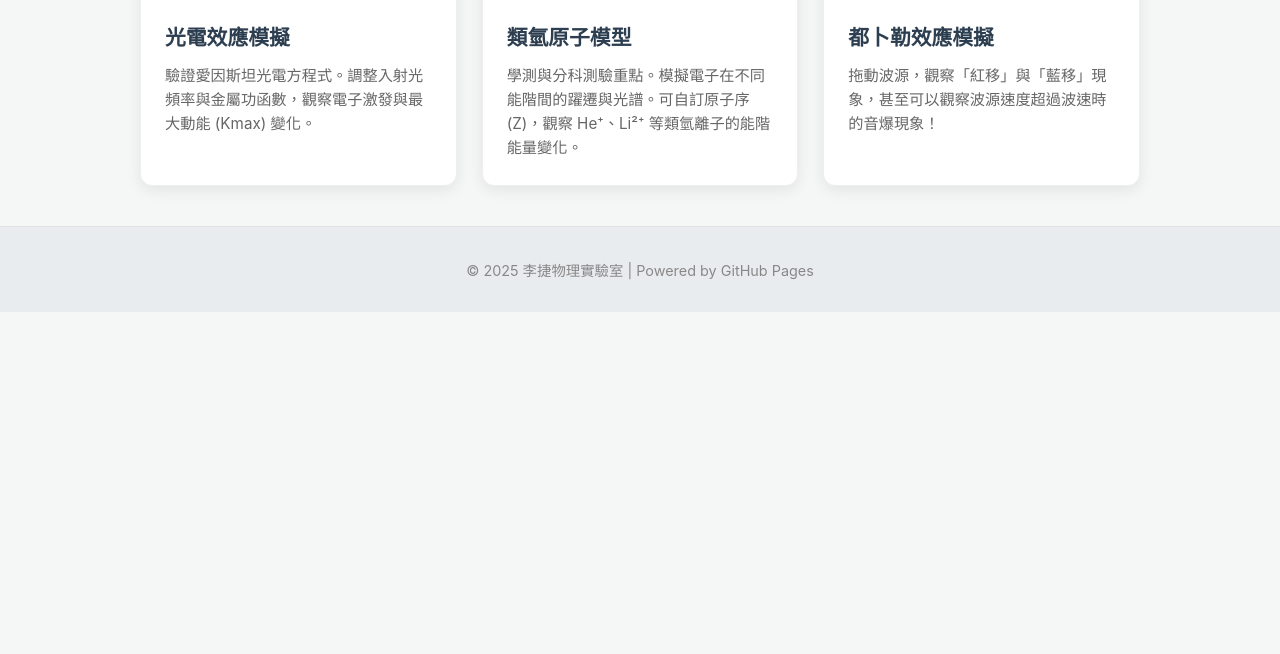
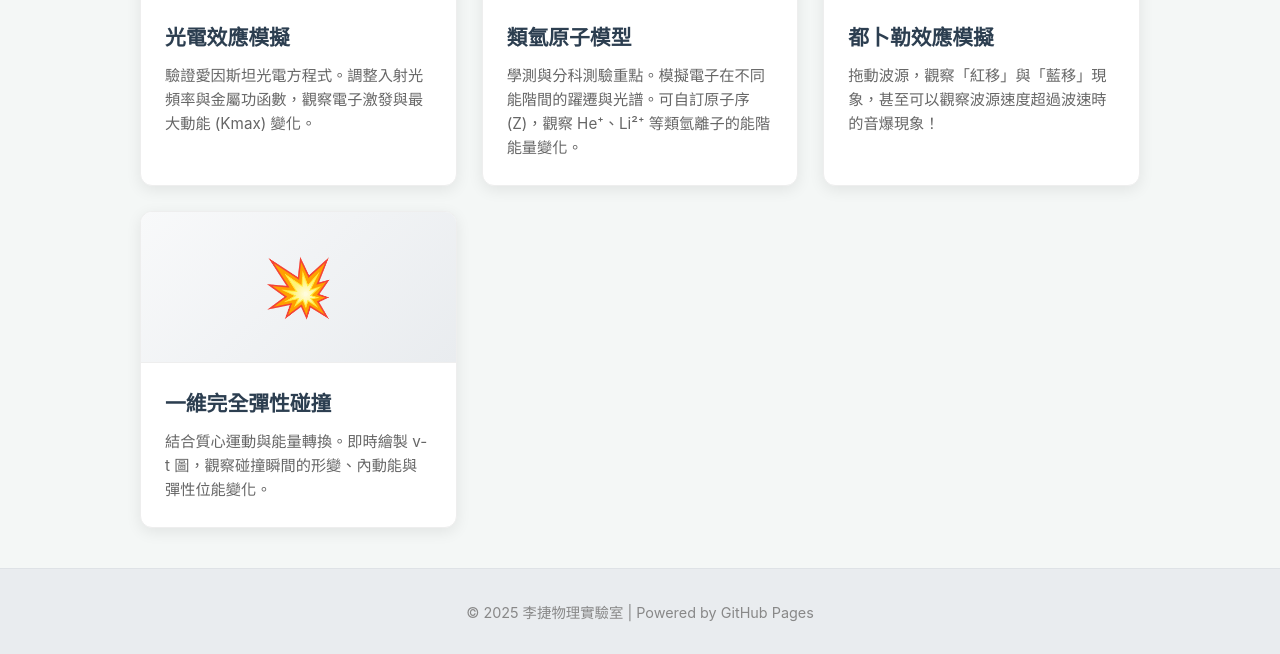
Before and after one commit to overgipy/GP-Physics, a plain HTML site: page index.html in a window 1280 px wide. Shown: the part 694-1348 px from the top of the page. Before the commit the page ends 1006 px from the top, so only its background shows below. Drawn offline with Linux system fonts and the light colour scheme.

Commit message:
Update index.html

```diff
--- a/index.html
+++ b/index.html
@@ -167,6 +167,16 @@
             </div>
         </div>
     </a>
+
+    <a href="elastic-collision/index.html" class="card">
+        <div class="card-image">💥</div>
+        <div class="card-content">
+            <div class="card-title">一維完全彈性碰撞</div>
+            <div class="card-description">
+                結合質心運動與能量轉換。即時繪製 v-t 圖，觀察碰撞瞬間的形變、內動能與彈性位能變化。
+            </div>
+        </div>
+    </a>
 </div>
 
 <footer>
```
